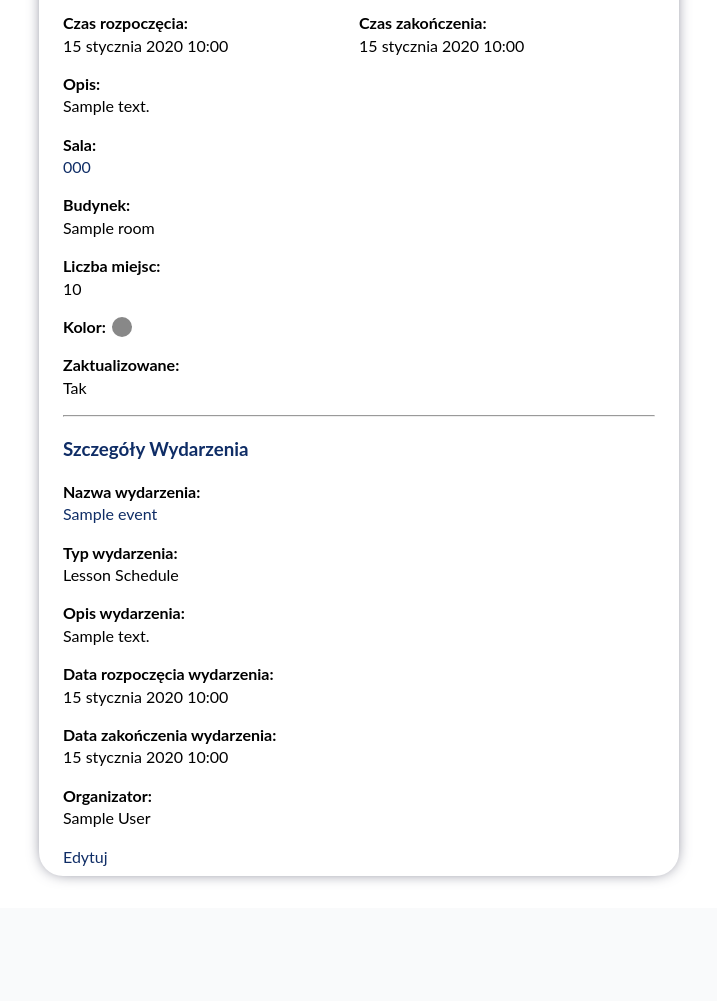
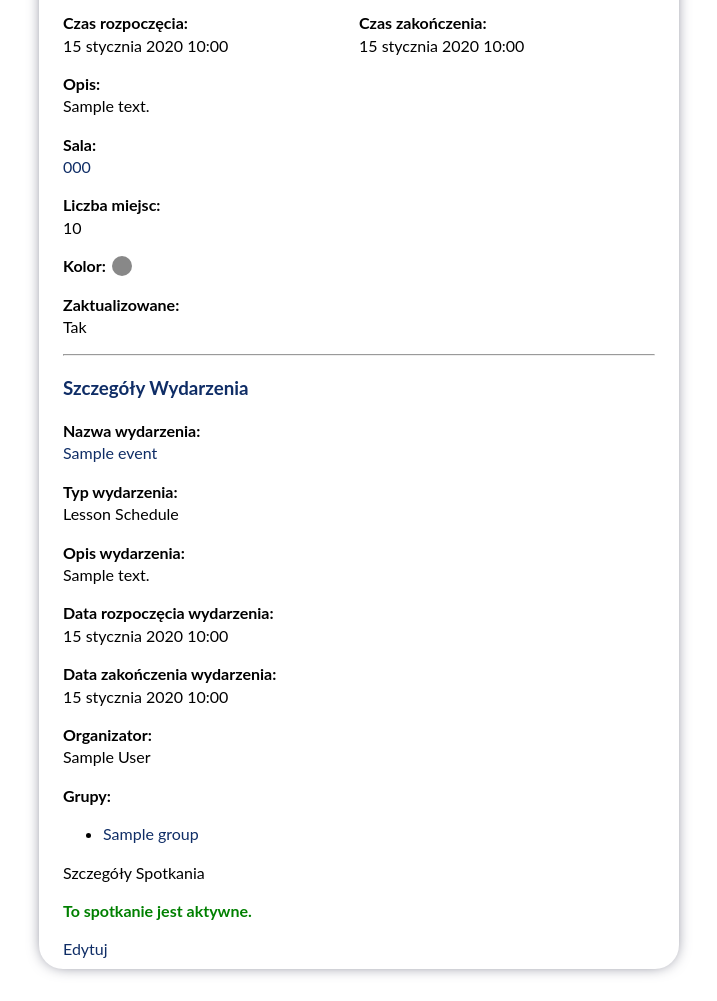
Before and after one commit to DeveloperMilosz/RoomReserveUAM, a Django app: page /meeting/1/ in a window 1280 px wide. Shown: the part 437-1438 px from the top of the page, without its empty margins (281-998 px from the left). Before the commit the page ends 1318 px from the top, so only its background shows below. Run offline with Django 5.2, Linux system fonts and the light colour scheme; tables that the repository leaves empty hold one stand-in row (values such as "Sample post").

Commit message:
meeting and edit meeting

```diff
--- a/app/room_reserve/urls.py
+++ b/app/room_reserve/urls.py
@@ -81,6 +81,11 @@ urlpatterns = [
     path("search/free-rooms/", search_views.search_free_rooms, name="search_free_rooms"),
     path("search/groups/", search_views.search_groups, name="search_groups"),
     path("api/search/meetings/", search_views.api_search_meetings, name="api_search_meetings"),
+    path("meeting/<int:meeting_id>/cancel/", calendar_views.cancel_meeting, name="cancel_meeting"),
+    # odwolanie spotkan
+    path("meeting/<int:meeting_id>/cancel/", calendar_views.cancel_meeting, name="cancel_meeting"),
+    path("meeting/<int:meeting_id>/restore/", calendar_views.restore_meeting, name="restore_meeting"),
+    path("meeting/<int:meeting_id>/edit/", calendar_views.edit_meeting, name="edit_meeting"),
     # notifications
     path("notifications/mark-read/", mark_views.mark_notifications_as_read, name="mark_notifications_as_read"),
     path("notifications/history/", history_views.notification_history, name="notification_history"),
--- a/app/room_reserve/views/calendar.py
+++ b/app/room_reserve/views/calendar.py
@@ -32,6 +32,7 @@ def new_meeting(request):
         {"form": form, "rooms": rooms, "events": events, "lecturers": lecturers},
     )
 
+
 def get_meetings(request):
     meetings = (
         Meeting.objects.select_related("room", "event")
@@ -58,7 +59,6 @@ def get_meetings(request):
         events.append(event_data)
 
     return JsonResponse(events, safe=False)
-
 
 
 def room_schedule(request, room_id):
@@ -92,10 +92,12 @@ def meeting_details(request, meeting_id):
     event = meeting.event
     return render(request, "pages/calendar/meeting_details.html", {"meeting": meeting, "event": event})
 
+
 def event_details(request, event_id):
     event = get_object_or_404(Event, pk=event_id)
     meetings = event.meetings.all()
     return render(request, "pages/calendar/event_details.html", {"event": event, "meetings": meetings})
+
 
 def room_details(request, room_number):
     room = get_object_or_404(Room, room_number=room_number)
@@ -104,11 +106,16 @@ def room_details(request, room_number):
     room_number_parts = room.room_number.split(".")
     floor = "parter" if room_number_parts[0] == "0" else room_number_parts[0]
 
-    return render(request, "pages/calendar/room_details.html", {
-        "room": room,
-        "attributes": attributes,
-        "floor": floor,
-    })
+    return render(
+        request,
+        "pages/calendar/room_details.html",
+        {
+            "room": room,
+            "attributes": attributes,
+            "floor": floor,
+        },
+    )
+
 
 def new_meeting(request):
     rooms = Room.objects.all()
@@ -223,12 +230,12 @@ def edit_meeting(request, meeting_id):
         form = EditMeetingForm(request.POST, instance=meeting)
         if form.is_valid():
             meeting = form.save(commit=False)
-            selected_groups = form.cleaned_data.get('groups')
+            selected_groups = form.cleaned_data.get("groups")
             meeting.groups.set(selected_groups)  # Updates Many-to-Many relationship for groups
             meeting.save()
             form.save_m2m()  # Save many-to-many fields
             messages.success(request, "Meeting updated successfully.")
-            return redirect('meeting_details', meeting_id=meeting.id)
+            return redirect("meeting_details", meeting_id=meeting.id)
         else:
             messages.error(request, "There was an error updating the meeting.")
     else:
@@ -383,3 +390,39 @@ def search_view(request):
             "event": request.GET.get("event", ""),
         },
     )
+
+
+@login_required
+def cancel_meeting(request, meeting_id):
+    """
+    Widok odwoływania spotkania.
+    """
+    meeting = get_object_or_404(Meeting, pk=meeting_id)
+
+    # Sprawdzenie, czy użytkownik może odwołać spotkanie
+    if request.user != meeting.submitted_by and not request.user.is_staff:
+        return JsonResponse({"error": "Nie masz uprawnień do odwołania tego spotkania."}, status=403)
+
+    meeting.is_canceled = True
+    meeting.save()
+
+    # Przekierowanie na stronę edycji spotkania
+    return redirect("edit_meeting", meeting_id=meeting.id)
+
+
+@login_required
+def restore_meeting(request, meeting_id):
+    """
+    Widok przywracania odwołanego spotkania.
+    """
+    meeting = get_object_or_404(Meeting, pk=meeting_id)
+
+    # Sprawdzenie, czy użytkownik może przywrócić spotkanie
+    if request.user != meeting.submitted_by and not request.user.is_staff:
+        return JsonResponse({"error": "Nie masz uprawnień do przywrócenia tego spotkania."}, status=403)
+
+    meeting.is_canceled = False
+    meeting.save()
+
+    # Przekierowanie na stronę edycji spotkania
+    return redirect("edit_meeting", meeting_id=meeting.id)
--- a/app/templates/pages/calendar/meeting_details.html
+++ b/app/templates/pages/calendar/meeting_details.html
@@ -35,15 +35,6 @@
         {% endif %}
     </p>
 
-    <p><strong>Budynek:</strong>
-        <br>
-        {% if meeting.room %}
-            {{ meeting.room.building_name_pl|default:"Brak" }}
-        {% else %}
-            Brak
-        {% endif %}
-    </p>
-
     <p><strong>Liczba miejsc:</strong> <br>{{ meeting.capacity|default:"Brak" }}</p>
 
     <p class="color-display"><strong>Kolor:</strong>
@@ -71,7 +62,28 @@
     {% else %}
         <p><em>To spotkanie nie jest przypisane do żadnego wydarzenia.</em></p>
     {% endif %}
-<a href="{% url 'edit_meeting' meeting_id=meeting.id %}" class="btn btn-primary">Edytuj</a>
+
+    <!-- Grupy przypisane do spotkania -->
+    <p><strong>Grupy:</strong></p>
+    {% if meeting.assigned_groups.exists %}
+        <ul>
+            {% for group in meeting.assigned_groups.all %}
+                <li><a href="{% url 'group_detail' group.id %}">{{ group.name }}</a></li>
+            {% endfor %}
+        </ul>
+    {% else %}
+        <p>To spotkanie nie jest przypisane do żadnej grupy.</p>
+    {% endif %}
+
+    <p>Szczegóły Spotkania</p>
+
+    {% if meeting.is_canceled %}
+        <p style="color: red; font-weight: bold;">To spotkanie zostało odwołane.</p>
+    {% else %}
+        <p style="color: green; font-weight: bold;">To spotkanie jest aktywne.</p>
+    {% endif %}
+
+    <a href="{% url 'edit_meeting' meeting_id=meeting.id %}" class="btn btn-primary">Edytuj</a>
 </div>
 
 {% endblock content %}
```
Also changed, not shown: app/templates/pages/calendar/edit_meeting.html (+23 -18 lines).
